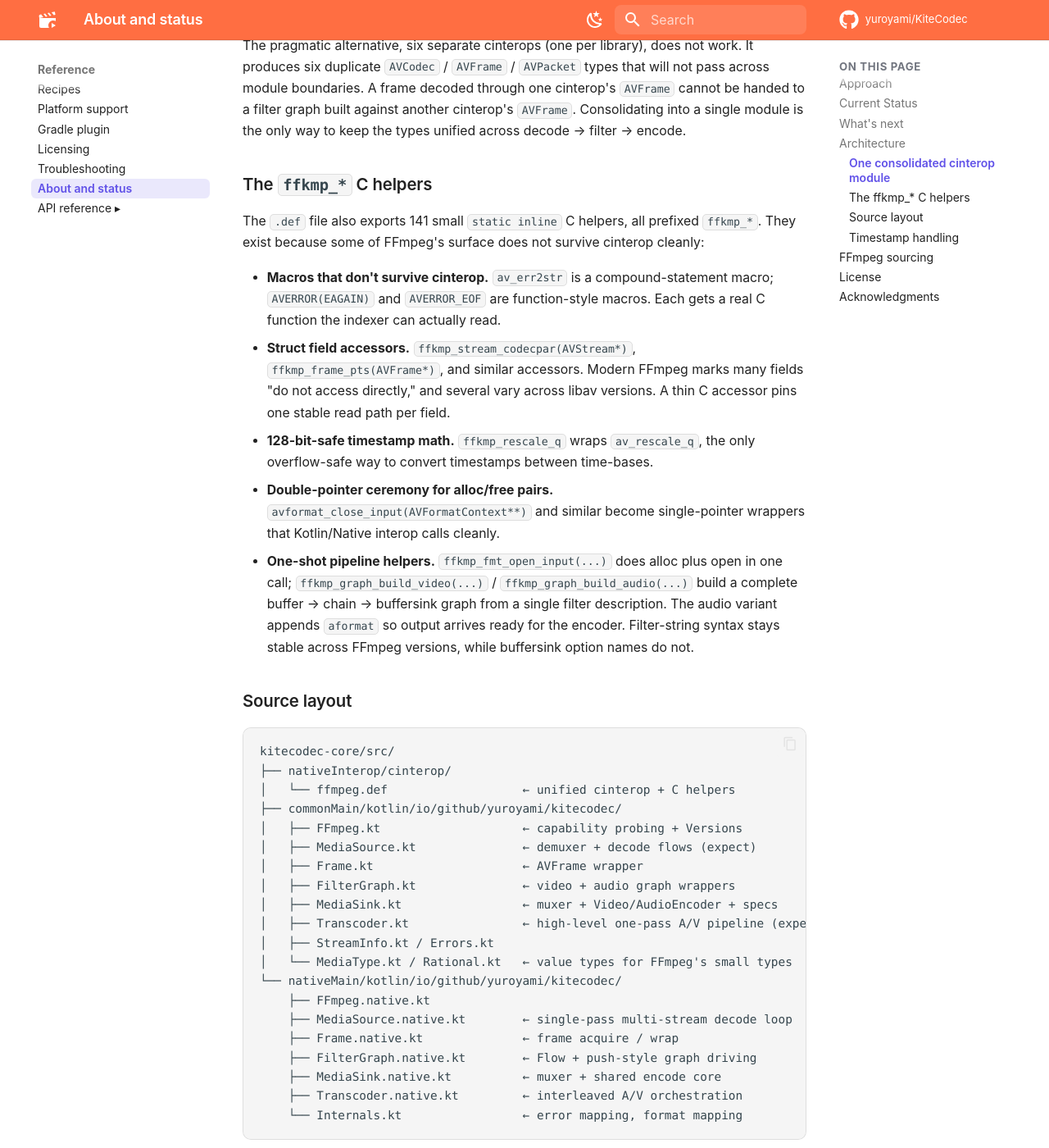
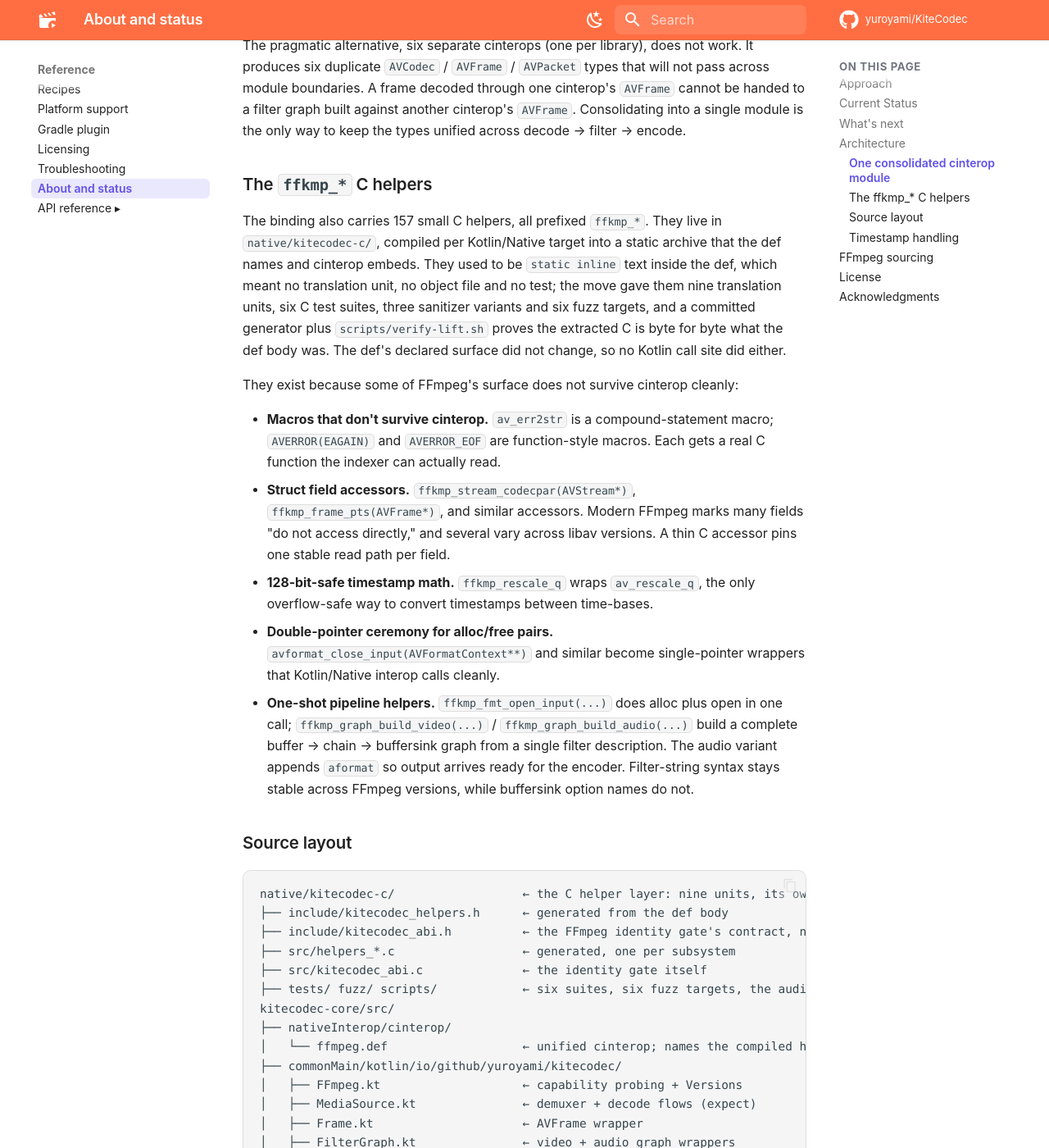
Before and after one commit to yuroyami/KiteCodec, an MkDocs documentation site: the page built from docs/about.md, in a window 1280 px wide and 1400 px high, scrolled down 2312 px. Shown: the whole window at 82% size. Built offline with MkDocs 1.6.1 and Material for MkDocs 9.7.7, drawn with Linux system fonts in a browser that asks for light colours; comment, search, counter and statistics services are not loaded.

Commit message:
State what the C layer proves and what it does not
This repository is public and its documents were behind its code. The README said 72 tests when 85
pass, and said nothing catches an accidental signature change when a committed klib dump and
`apiCheck` in CI now do. `docs/about.md` still described the FFmpeg helpers as `static inline` text
inside a def file, which stopped being true when they became nine compiled translation units with
their own tests, sanitizer runs and fuzz targets. The changelog recorded none of it.

The C layer's own README gains the part that was missing rather than wrong: a table of what each
instrument proves and what it cannot, because an allocation interposer, ASan with UBSan, and TSan are
not interchangeable, and reading one as another is how a gap becomes invisible. Four limits of the
development machine are written down beside it, since they shape everything above: no libFuzzer, no
LeakSanitizer, no cmake, and one FFmpeg tree.

One of its numbers was wrong rather than missing, and the closing gate found it by counting instead
of reading: the prose said 234 cases per variant above a table whose own rows sum to 250, because the
identity suite was added to the table and not to the sentence. The measured figure is 250, and the
corrected line carries the history so the difference cannot be read as a regression.

The coupling ratchet's baseline is re-read rather than re-recorded, and that is a fact about which
repository the last three sub-phases touched, not an omission.

````diff
--- a/docs/about.md
+++ b/docs/about.md
@@ -44,7 +44,15 @@ The pragmatic alternative, six separate cinterops (one per library), does not wo
 
 ### The `ffkmp_*` C helpers
 
-The `.def` file also exports 141 small `static inline` C helpers, all prefixed `ffkmp_*`. They exist because some of FFmpeg's surface does not survive cinterop cleanly:
+The binding also carries 157 small C helpers, all prefixed `ffkmp_*`. They live in
+`native/kitecodec-c/`, compiled per Kotlin/Native target into a static archive that the def names and
+cinterop embeds. They used to be `static inline` text inside the def, which meant no translation unit,
+no object file and no test; the move gave them nine translation units, six C test suites, three
+sanitizer variants and six fuzz targets, and a committed generator plus `scripts/verify-lift.sh` proves
+the extracted C is byte for byte what the def body was. The def's declared surface did not change, so
+no Kotlin call site did either.
+
+They exist because some of FFmpeg's surface does not survive cinterop cleanly:
 
 - **Macros that don't survive cinterop.** `av_err2str` is a compound-statement macro; `AVERROR(EAGAIN)` and `AVERROR_EOF` are function-style macros. Each gets a real C function the indexer can actually read.
 - **Struct field accessors.** `ffkmp_stream_codecpar(AVStream*)`, `ffkmp_frame_pts(AVFrame*)`, and similar accessors. Modern FFmpeg marks many fields "do not access directly," and several vary across libav versions. A thin C accessor pins one stable read path per field.
@@ -55,9 +63,15 @@ The `.def` file also exports 141 small `static inline` C helpers, all prefixed `
 ### Source layout
 
 ```
+native/kitecodec-c/                  ← the C helper layer: nine units, its own tests and fuzz targets
+├── include/kitecodec_helpers.h      ← generated from the def body
+├── include/kitecodec_abi.h          ← the FFmpeg identity gate's contract, no FFmpeg header in it
+├── src/helpers_*.c                  ← generated, one per subsystem
+├── src/kitecodec_abi.c              ← the identity gate itself
+├── tests/ fuzz/ scripts/            ← six suites, six fuzz targets, the audit and lift scripts
 kitecodec-core/src/
 ├── nativeInterop/cinterop/
-│   └── ffmpeg.def                   ← unified cinterop + C helpers
+│   └── ffmpeg.def                   ← unified cinterop; names the compiled helper archive
 ├── commonMain/kotlin/io/github/yuroyami/kitecodec/
 │   ├── FFmpeg.kt                    ← capability probing + Versions
 │   ├── MediaSource.kt               ← demuxer + decode flows (expect)
````
Also changed, not shown: CHANGELOG.md (+11 -0 lines), README.md (+41 -3 lines), native/kitecodec-c/README.md (+40 -8 lines), 1 other file.
